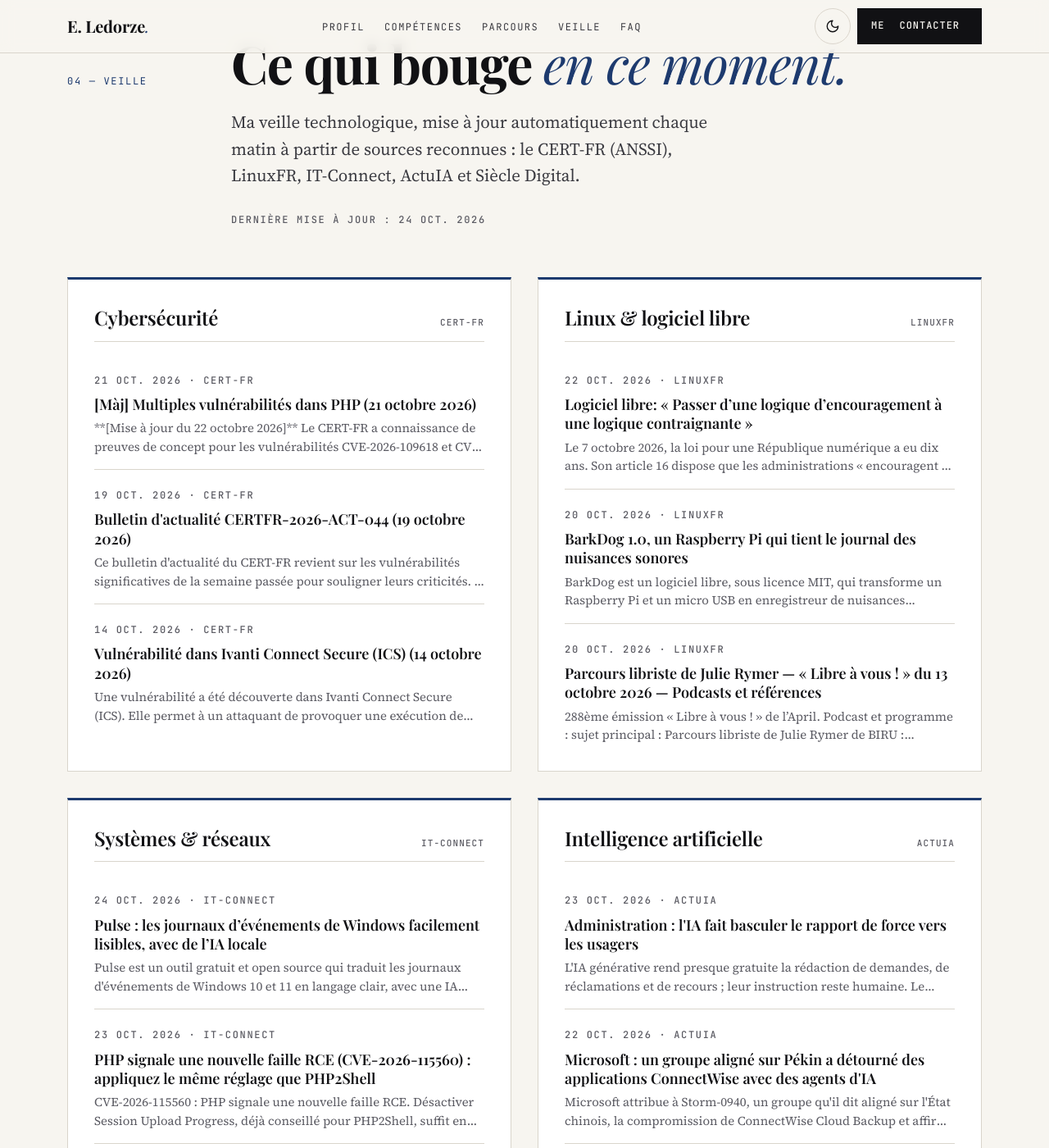
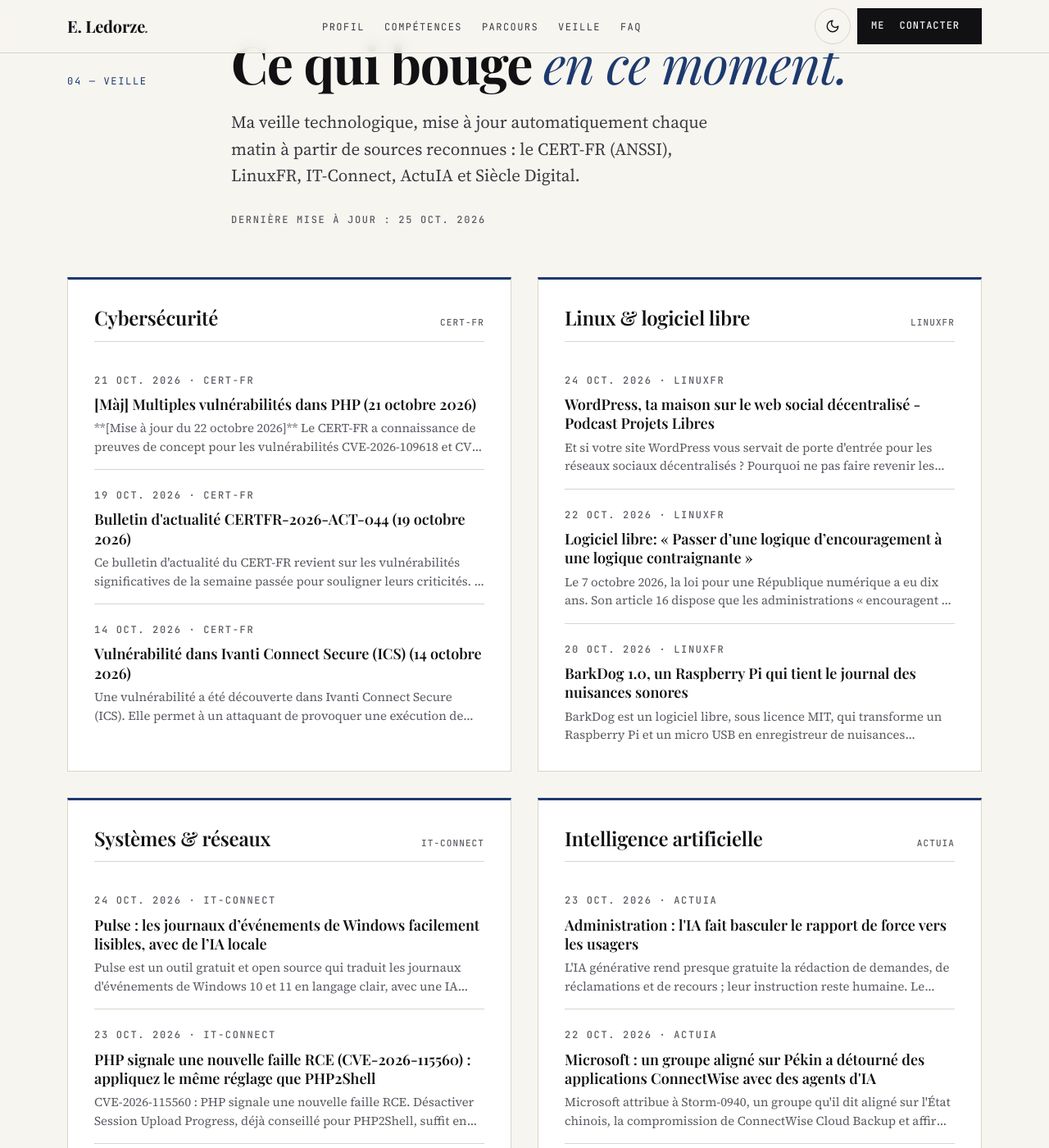
Before and after one commit to TheDringe54-lab/TheDringe54-lab.github.io, a Jekyll site: the page built from index.html, in a window 1280 px wide and 1400 px high, scrolled down 4086 px. Shown: the whole window at 82% size. Built offline with Jekyll 4.4.1, drawn with Linux system fonts in a browser that asks for light colours.

Commit message:
Veille techno : mise à jour automatique

```diff
--- a/_data/veille.json
+++ b/_data/veille.json
@@ -1,5 +1,5 @@
 {
-  "mise_a_jour": "2026-10-24",
+  "mise_a_jour": "2026-10-25",
   "themes": [
     {
       "id": "cyber",
@@ -35,6 +35,13 @@
       "titre_en": "Linux & open source",
       "articles": [
         {
+          "titre": "WordPress, ta maison sur le web social décentralisé - Podcast Projets Libres",
+          "lien": "https://linuxfr.org/news/wordpress-ta-maison-sur-le-web-social-decentralise-podcast-projets-libres",
+          "source": "LinuxFR",
+          "date": "2026-10-24",
+          "resume": "Et si votre site WordPress vous servait de porte d'entrée pour les réseaux sociaux décentralisés ? Pourquoi ne pas faire revenir les intéractions sociales chez…"
+        },
+        {
           "titre": "Logiciel libre: « Passer d’une logique d’encouragement à une logique contraignante »",
           "lien": "https://linuxfr.org/news/logiciel-libre-passer-d-une-logique-d-encouragement-a-une-logique-contraignante",
           "source": "LinuxFR",
@@ -47,13 +54,6 @@
           "source": "LinuxFR",
           "date": "2026-10-20",
           "resume": "BarkDog est un logiciel libre, sous licence MIT, qui transforme un Raspberry Pi et un micro USB en enregistreur de nuisances sonores. Une IA qui tourne sur la…"
-        },
-        {
-          "titre": "Parcours libriste de Julie Rymer — « Libre à vous ! » du 13 octobre 2026 — Podcasts et références",
-          "lien": "https://linuxfr.org/news/parcours-libriste-de-julie-rymer-libre-a-vous-du-13-octobre-2026-podcasts-et-references",
-          "source": "LinuxFR",
-          "date": "2026-10-20",
-          "resume": "288ème émission « Libre à vous ! » de l’April. Podcast et programme : sujet principal : Parcours libriste de Julie Rymer de BIRU : interview d’une seule…"
         }
       ]
     },
```
